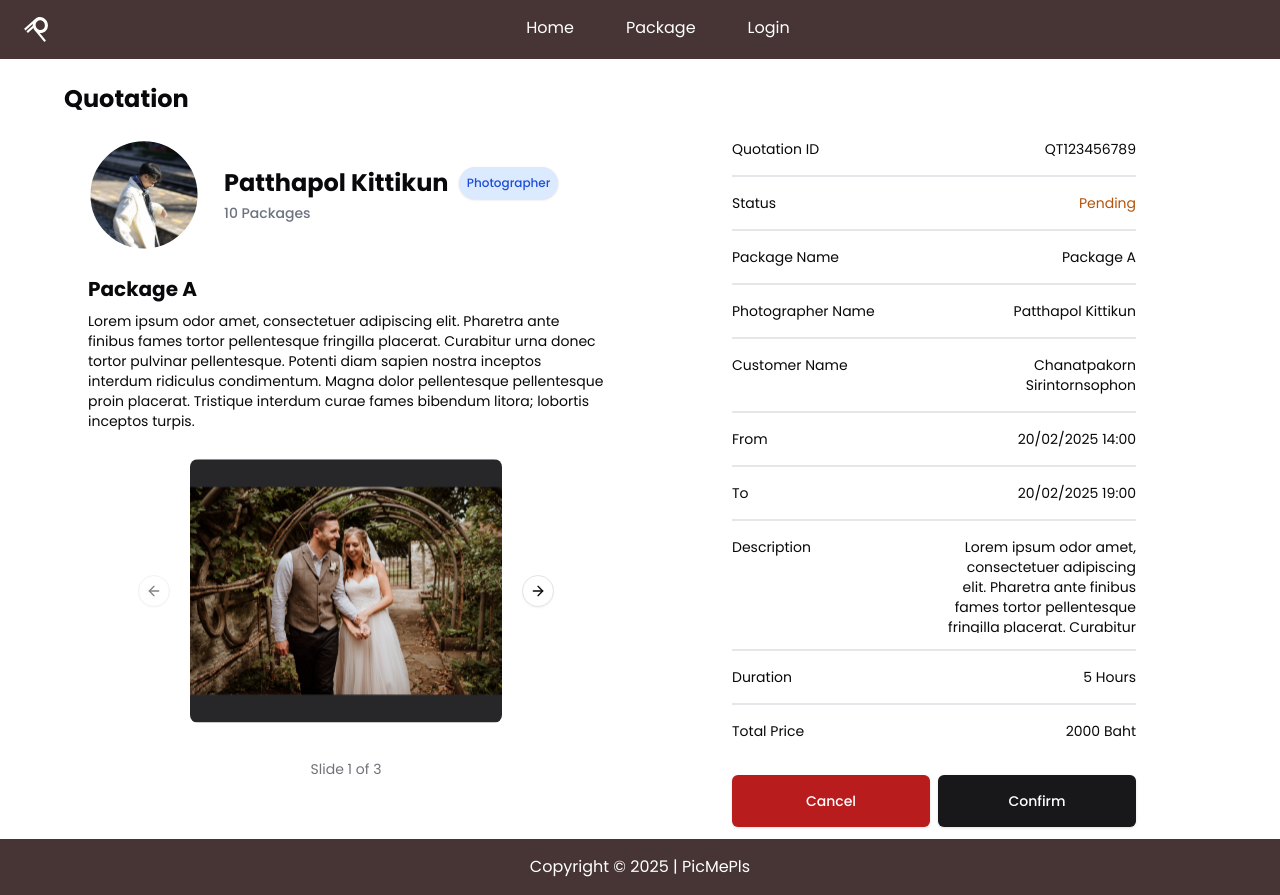
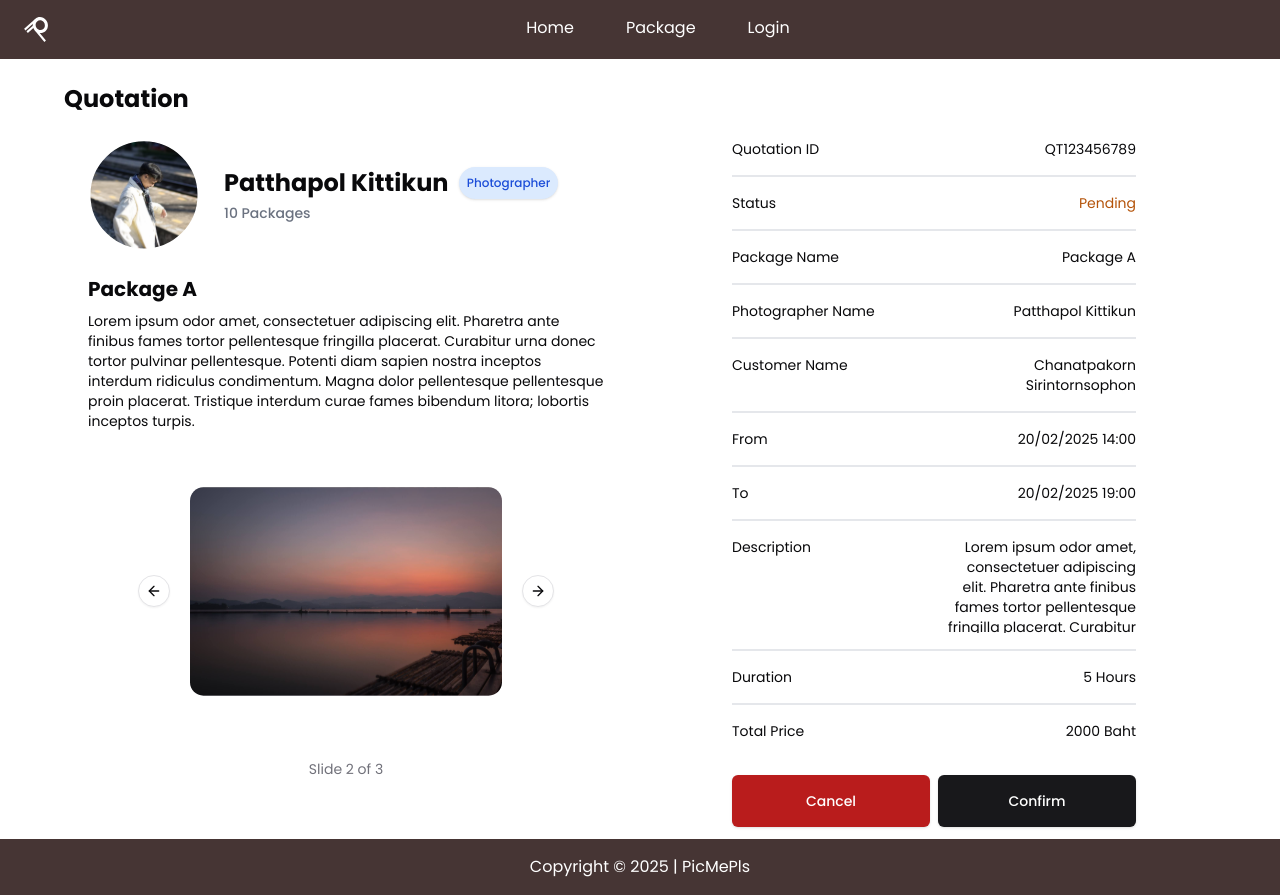
Before and after one commit to CP-RektMart/pic-me-pls-frontend, a Next.js app: page /quotation/1 in a window 1280 px wide. Built offline with nearby package versions, Linux system fonts and the light colour scheme; no server answers; some icons are missing.

Commit message:
feat: autoplay the image preview

```diff
--- a/src/components/quotation-detail-page/quotation-package-detail.tsx
+++ b/src/components/quotation-detail-page/quotation-package-detail.tsx
@@ -2,6 +2,7 @@
 
 import { useEffect, useState } from 'react'
 
+import Autoplay from 'embla-carousel-autoplay'
 import Image from 'next/image'
 
 import {
@@ -75,7 +76,15 @@ export default function QuotationPackageDetail({
         <div className='text-sm font-normal'>{packageDescription}</div>
       </div>
 
-      <Carousel className='mx-auto flex w-full max-w-xs' setApi={setApi}>
+      <Carousel
+        className='mx-auto flex w-full max-w-xs'
+        setApi={setApi}
+        plugins={[
+          Autoplay({
+            delay: 3000,
+          }),
+        ]}
+      >
         <CarouselContent className='items-center justify-center'>
           {Array.from({ length: 5 }).map((_, index) => (
             <CarouselItem key={index}>
```
